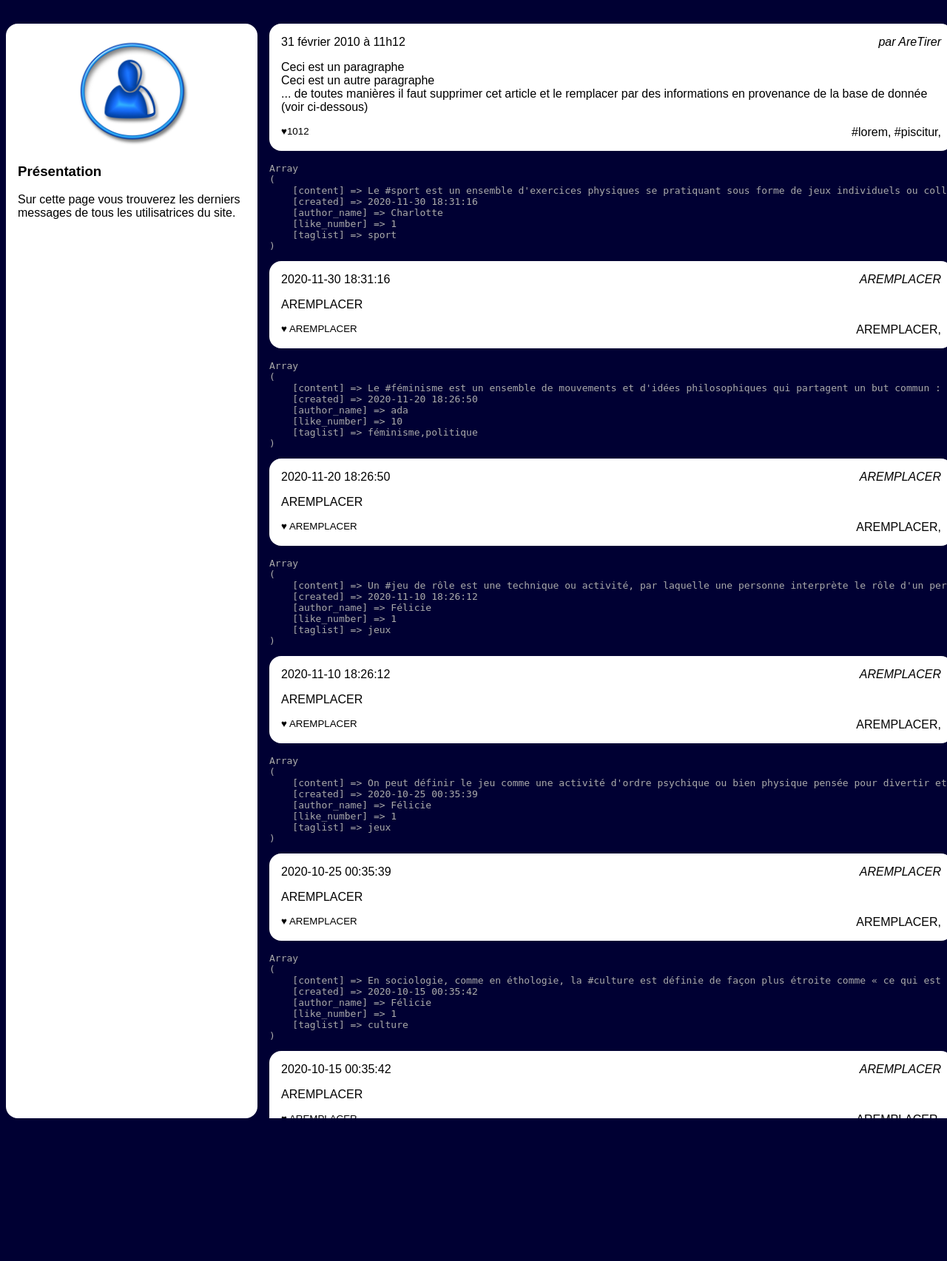
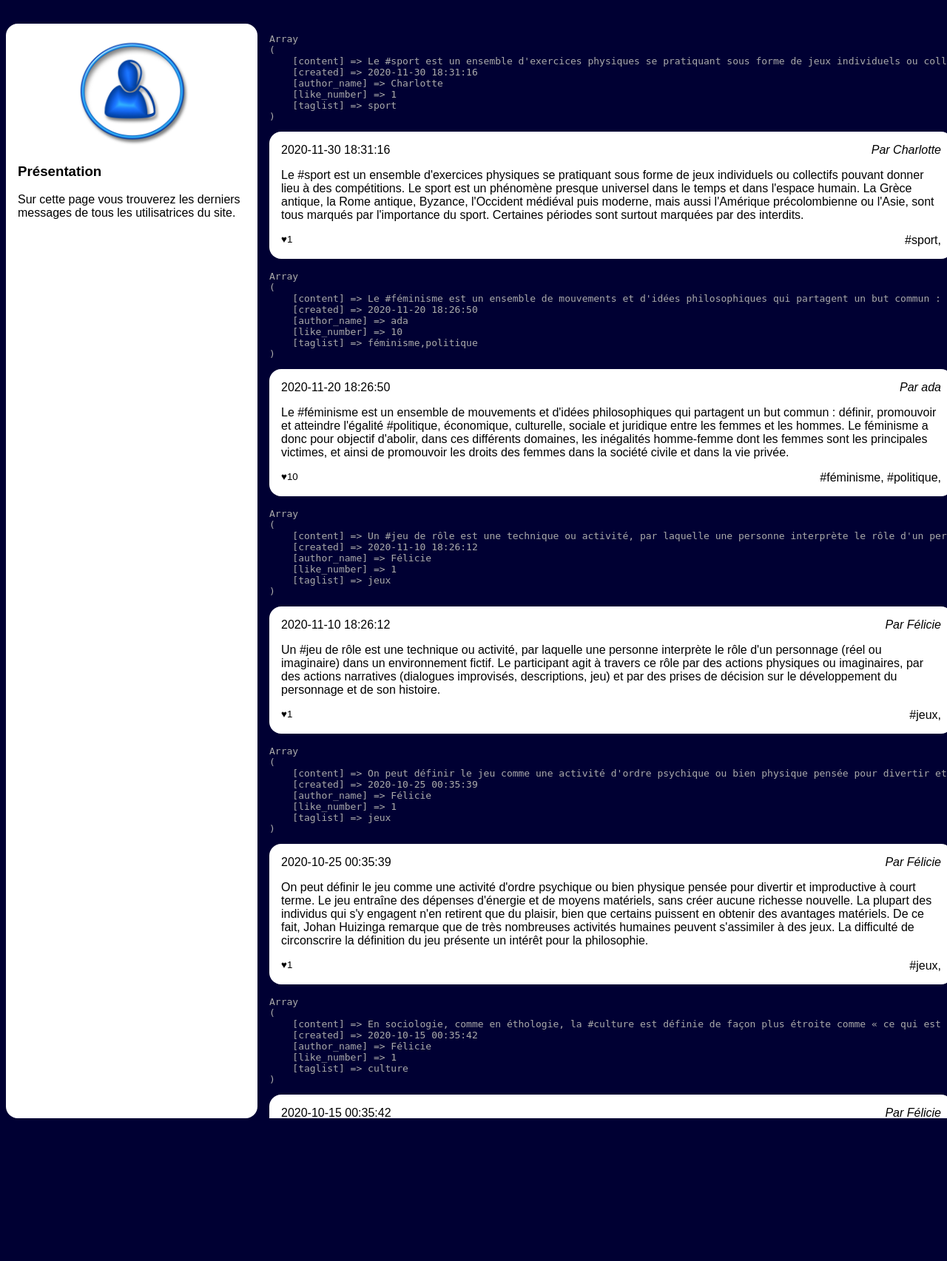
Before and after one commit to boris-valero/Projet-Reseau-Social, a PHP site: page /news.php in a window 1280 px wide. Shown: the part 92-1797 px from the top of the page at 74% size. Run offline with PHP 8.4, Linux system fonts and the light colour scheme; data comes from the database, SQL or seed files in the repository.

Commit message:
adds php to make the news.php file dynamic

```diff
--- a/Niveau1/news.php
+++ b/Niveau1/news.php
@@ -34,27 +34,6 @@
                 </section>
             </aside>
             <main>
-                <!-- L'article qui suit est un exemple pour la présentation et
-                  @todo: doit etre retiré -->
-                <article>
-                    <h3>
-                        <time datetime='2020-02-01 11:12:13' >31 février 2010 à 11h12</time>
-                    </h3>
-                    <address>par AreTirer</address>
-                    <div>
-                        <p>Ceci est un paragraphe</p>
-                        <p>Ceci est un autre paragraphe</p>
-                        <p>... de toutes manières il faut supprimer cet
-                            article et le remplacer par des informations en
-                            provenance de la base de donnée (voir ci-dessous)</p>
-                    </div>
-                    <footer>
-                        <small>♥1012 </small>
-                        <a href="">#lorem</a>,
-                        <a href="">#piscitur</a>,
-                    </footer>
-                </article>
-
                 <?php
                 /*
                   // C'est ici que le travail PHP commence
@@ -123,13 +102,28 @@
                         <h3>
                             <time><?php echo $post['created'] ?></time>
                         </h3>
-                        <address>AREMPLACER</address>
+                        <address>
+                            <?php
+                            echo "Par " . $post['author_name'];
+                            ?>
+                        </address>
                         <div>
-                            <p>AREMPLACER</p>
+                            <p><?php
+                            echo $post['content'];
+                            ?>
+                            </p>
                         </div>
                         <footer>
-                            <small>♥ AREMPLACER </small>
-                            <a href="">AREMPLACER</a>,
+                            <small>♥<?php
+                            echo $post['like_number'];
+                            ?> </small>
+                            <?php
+                                $exploded = explode(',', $post['taglist']);
+                                foreach($exploded as $tag) {
+                                    echo '<a href="">#'.$tag.'</a>, ';
+                                }
+                            ?>
+
                         </footer>
                     </article>
                     <?php
```
